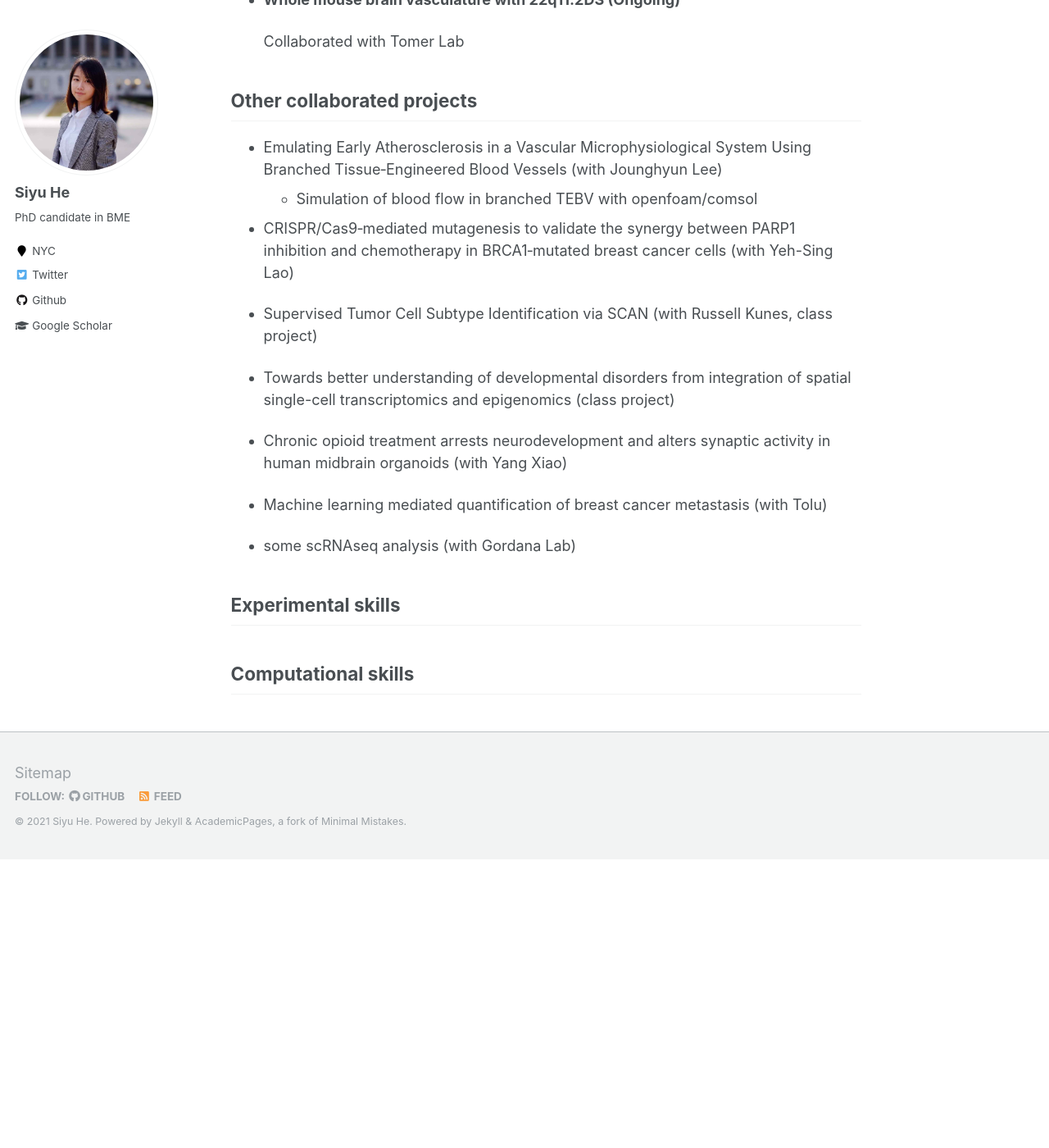
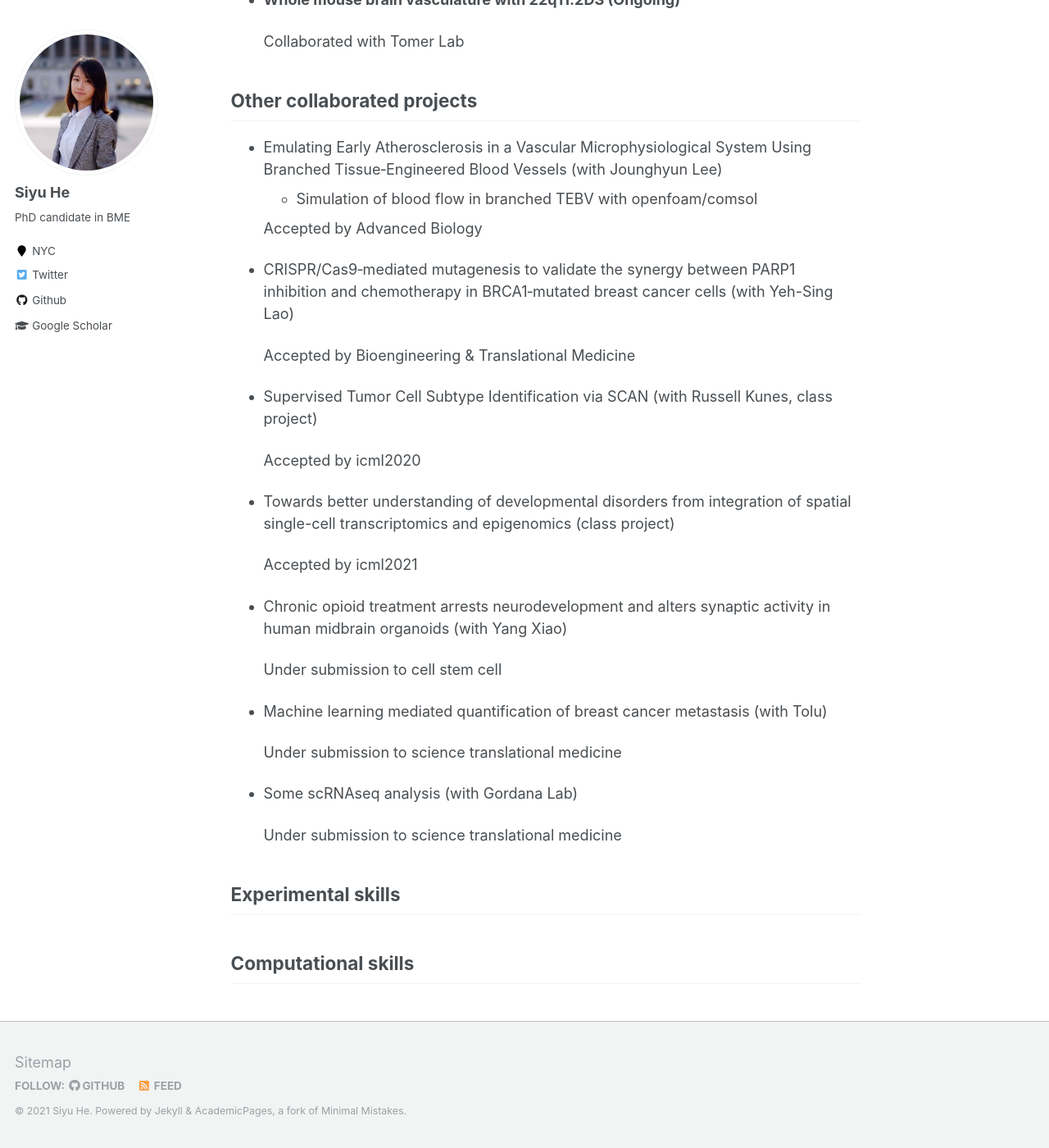
Before and after one commit to siyuh/he-siyu.github.io, a Jekyll site: the page built from _pages/research.md, in a window 1280 px wide and 1400 px high, scrolled down 2022 px. Shown: the whole window at 82% size. Built offline with Jekyll 4.4.1, drawn with Linux system fonts in a browser that asks for light colours; before the commit the page ends 3070 px from its top, so only the background shows below that.

Commit message:
Update research.md

```diff
--- a/_pages/research.md
+++ b/_pages/research.md
@@ -38,17 +38,31 @@ Other collaborated projects
 * Emulating Early Atherosclerosis in a Vascular Microphysiological System Using Branched Tissue‐Engineered Blood Vessels (with Jounghyun Lee)
     * Simulation of blood flow in branched TEBV with openfoam/comsol
 
+    Accepted by Advanced Biology
+
 * CRISPR/Cas9‐mediated mutagenesis to validate the synergy between PARP1 inhibition and chemotherapy in BRCA1‐mutated breast cancer cells (with Yeh-Sing Lao)
+
+    Accepted by Bioengineering & Translational Medicine
 
 * Supervised Tumor Cell Subtype Identification via SCAN (with Russell Kunes, class project)
 
+    Accepted by icml2020
+
 * Towards better understanding of developmental disorders from integration of spatial single-cell transcriptomics and epigenomics (class project)
+
+    Accepted by icml2021
 
 * Chronic opioid treatment arrests neurodevelopment and alters synaptic activity in human midbrain organoids (with Yang Xiao)
 
+    Under submission to cell stem cell
+
 * Machine learning mediated quantification of breast cancer metastasis (with Tolu)
 
-* some scRNAseq analysis (with Gordana Lab)
+    Under submission to science translational medicine
+
+* Some scRNAseq analysis (with Gordana Lab)
+
+    Under submission to science translational medicine
 
 Experimental skills
 ----
```
